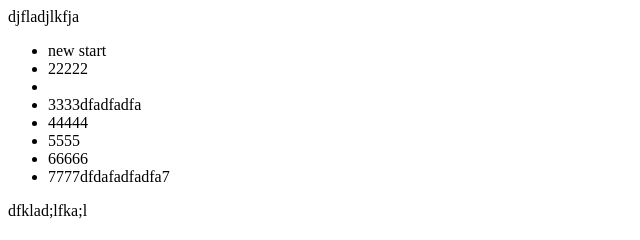
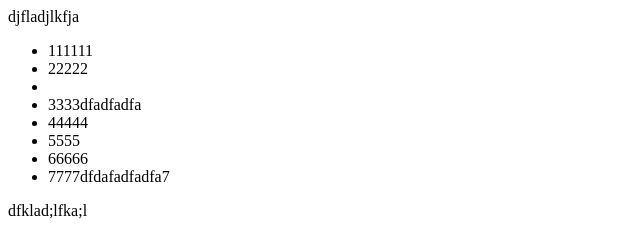
Before and after one commit to ji-woon/forgotten, a plain HTML site: page index.html in a window 1280 px wide. Shown: the full height of the page, 0-640 px from the left. Drawn offline with Linux system fonts and the light colour scheme.

Commit message:
Revert "index 수정후 다시 올리기"
This reverts commit c8532c9e6686651b573be132d338780f1dea00ba.

```diff
--- a/index.html
+++ b/index.html
@@ -7,7 +7,7 @@
 <body>
 	djfladjlkfja
 	<ul>
-		<li>new start</li>
+		<li>111111</li>
 		<li>22222<li>
 		<li>3333dfadfadfa</li>
 		<li>44444</li>
```
